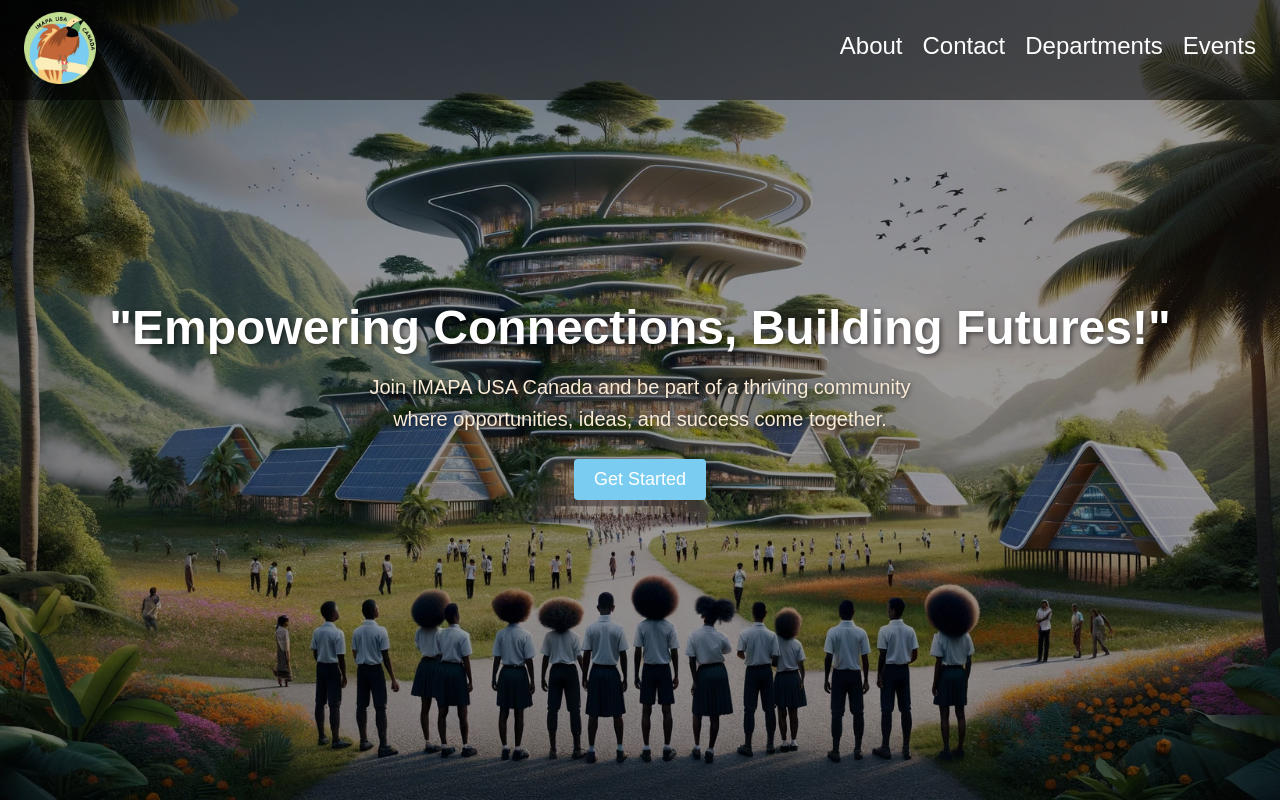
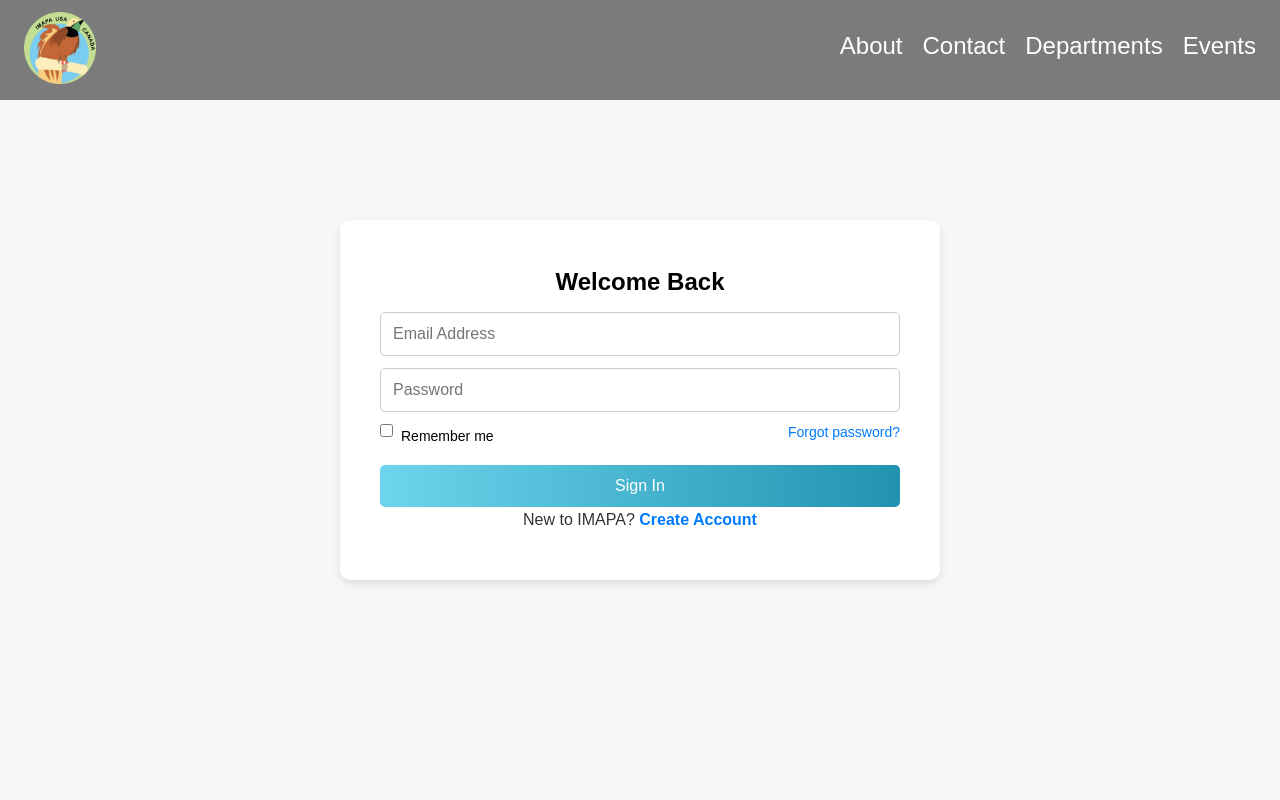
Before and after one commit to ImapaUSACanada/imapausacanada-website, a React (Create React App) app: page /auth in a window 1280 px wide. Built offline with nearby package versions, Linux system fonts and the light colour scheme.

Commit message:
Creating authentication page

```diff
--- a/src/App.js
+++ b/src/App.js
@@ -1,12 +1,17 @@
+import { BrowserRouter as Router, Routes, Route } from 'react-router-dom';
 import Navbar from './components/Navbar';
 import LandingPage from './pages/LandingPage';
+import AuthPage from './pages/AuthPage'; // Import your AuthPage component
 
 function App() {
     return (
-        <div>
+        <Router>
             <Navbar />
-            <LandingPage />
-        </div>
+            <Routes>
+                <Route path='/' element={<LandingPage />} />
+                <Route path='/auth' element={<AuthPage />} />
+            </Routes>
+        </Router>
     );
 }
 
--- /dev/null
+++ b/src/pages/AuthPage.js
@@ -0,0 +1,116 @@
+import { useState, useEffect } from 'react';
+import styles from './AuthPage.module.css';
+
+export default function AuthPage() {
+    const [isLogin, setIsLogin] = useState(true);
+    const [isMobile, setIsMobile] = useState(window.innerWidth <= 640);
+
+    useEffect(() => {
+        const handleResize = () => setIsMobile(window.innerWidth <= 640);
+        window.addEventListener('resize', handleResize);
+        return () => window.removeEventListener('resize', handleResize);
+    }, []);
+
+    return (
+        <div className={styles.container}>
+            <div className={styles.authBox}>
+                <div
+                    className={
+                        isMobile
+                            ? ''
+                            : `${styles.slider} ${
+                                  isLogin ? styles.slideRight : styles.slideLeft
+                              }`
+                    }
+                >
+                    {/* Login Form */}
+                    <form
+                        className={`${styles.form} ${
+                            isMobile && isLogin ? styles.active : ''
+                        }`}
+                    >
+                        <h2>Welcome Back</h2>
+                        <input
+                            type='email'
+                            name='email'
+                            placeholder='Email Address'
+                            required
+                        />
+                        <input
+                            type='password'
+                            name='password'
+                            placeholder='Password'
+                            required
+                        />
+
+                        <div className={styles.options}>
+                            <div className={styles.rememberCheckbox}>
+                                <input
+                                    type='checkbox'
+                                    id='remember'
+                                    name='remember'
+                                />
+                                <label htmlFor='remember'>Remember me</label>
+                            </div>
+                            <a href='#'>Forgot password?</a>
+                        </div>
+
+                        <button type='submit' className={styles.btn}>
+                            Sign In
+                        </button>
+                        <p>
+                            New to IMAPA?{' '}
+                            <button
+                                type='button'
+                                onClick={() => setIsLogin(false)}
+                                className={styles.toggleBtn}
+                            >
+                                Create Account
+                            </button>
+                        </p>
+                    </form>
+
+                    {/* Register Form */}
+                    <form
+                        className={`${styles.form} ${
+                            isMobile && !isLogin ? styles.active : ''
+                        }`}
+                    >
+                        <h2>Create Account</h2>
+                        <input
+                            type='text'
+                            name='fullname'
+                            placeholder='Full Name'
+                            required
+                        />
+                        <input
+                            type='email'
+                            name='email'
+                            placeholder='Email Address'
+                            required
+                        />
+                        <input
+                            type='password'
+                            name='password'
+                            placeholder='Password'
+                            required
+                        />
+                        <button type='submit' className={styles.btn}>
+                            Create Account
+                        </button>
+                        <p>
+                            Already have an account?{' '}
+                            <button
+                                type='button'
+                                onClick={() => setIsLogin(true)}
+                                className={styles.toggleBtn}
+                            >
+                                Sign In
+                            </button>
+                        </p>
+                    </form>
+                </div>
+            </div>
+        </div>
+    );
+}
--- /dev/null
+++ b/src/pages/AuthPage.module.css
@@ -0,0 +1,152 @@
+/* Container */
+.container {
+    display: flex;
+    align-items: center;
+    justify-content: center;
+    height: 100vh;
+    background-color: #f7f7f7;
+    padding: 1rem;
+}
+
+/* Auth Box */
+.authBox {
+    width: 90%;
+    max-width: 37.5rem; /* 600px */
+    background: white;
+    border-radius: 0.625rem; /* 10px */
+    box-shadow: 0px 4px 10px rgba(0, 0, 0, 0.1);
+    overflow: hidden;
+    position: relative;
+}
+
+/* Sliding container for DESKTOP */
+.slider {
+    display: flex;
+    width: 200%;
+    transition: transform 0.5s ease-in-out;
+}
+
+/* Slide Animations (for Desktop) */
+.slideRight {
+    transform: translateX(0);
+}
+
+.slideLeft {
+    transform: translateX(-50%);
+}
+
+/* Form */
+.form {
+    width: 50%;
+    padding: 2.5rem;
+    display: flex;
+    flex-direction: column;
+    align-items: center;
+    justify-content: center;
+}
+
+/* Headings */
+h2 {
+    margin-bottom: 1rem;
+    font-size: 1.5rem;
+    font-weight: bold;
+}
+
+/* Input fields */
+input {
+    width: 100%;
+    padding: 0.75rem;
+    margin-bottom: 0.75rem;
+    border: 1px solid #ccc;
+    border-radius: 0.3125rem;
+    font-size: 1rem;
+}
+
+/* Options (Remember me & Forgot password) */
+.options {
+    width: 100%;
+    display: flex;
+    justify-content: space-between;
+    font-size: 0.875rem;
+    margin-bottom: 1rem;
+}
+
+/* Remember me checkbox */
+.rememberCheckbox {
+    display: flex;
+    align-items: center;
+}
+
+.rememberCheckbox input {
+    width: fit-content;
+    margin-right: 0.5rem;
+}
+
+/* Links */
+.options a {
+    color: #007bff;
+    text-decoration: none;
+    font-size: 0.875rem;
+}
+
+/* Buttons */
+.btn {
+    width: 100%;
+    background: linear-gradient(90deg, #6dd5ed, #2193b0);
+    color: white;
+    padding: 0.75rem;
+    border: none;
+    border-radius: 0.3125rem;
+    font-size: 1rem;
+    cursor: pointer;
+}
+
+/* Toggle button */
+.toggleBtn {
+    background: none;
+    border: none;
+    color: #007bff;
+    cursor: pointer;
+    font-size: 1rem;
+    font-weight: bold;
+}
+
+/* 🚀 MOBILE RESPONSIVENESS 🚀 */
+@media (max-width: 640px) {
+    .authBox {
+        width: 100%;
+        max-width: 24rem; /* 380px */
+    }
+
+    /* Remove slide effect & replace with fade animation */
+    .slider {
+        display: block;
+        width: 100%;
+        position: relative;
+    }
+
+    .form {
+        width: 100%;
+        padding: 1.5rem;
+        position: absolute;
+        opacity: 0;
+        transform: scale(0.95);
+        transition: opacity 0.4s ease-in-out, transform 0.3s ease-in-out;
+    }
+
+    .form.active {
+        opacity: 1;
+        transform: scale(1);
+        position: relative;
+    }
+
+    .options {
+        flex-direction: column;
+        align-items: center;
+        text-align: center;
+    }
+
+    .rememberCheckbox {
+        margin-bottom: 0.5rem;
+    }
+}
```
